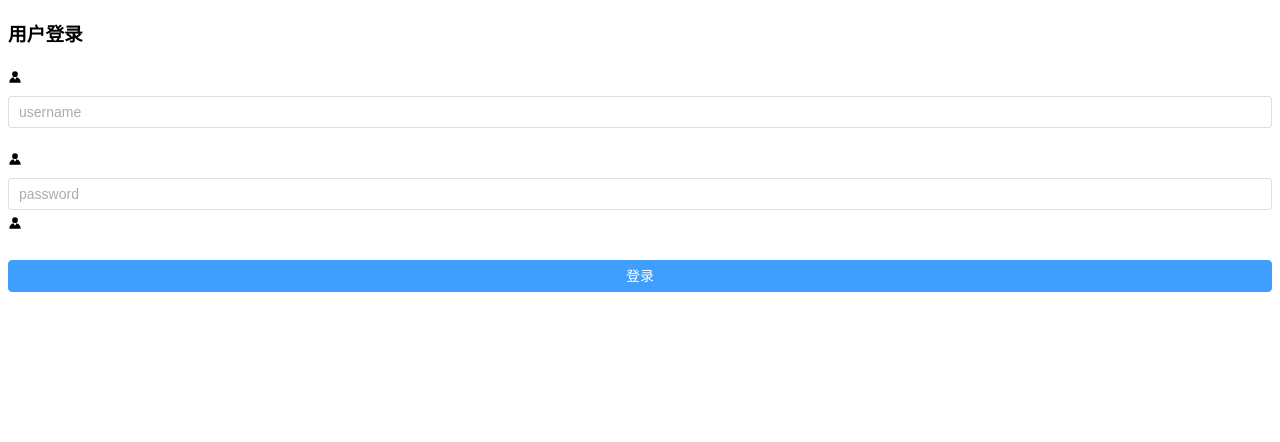
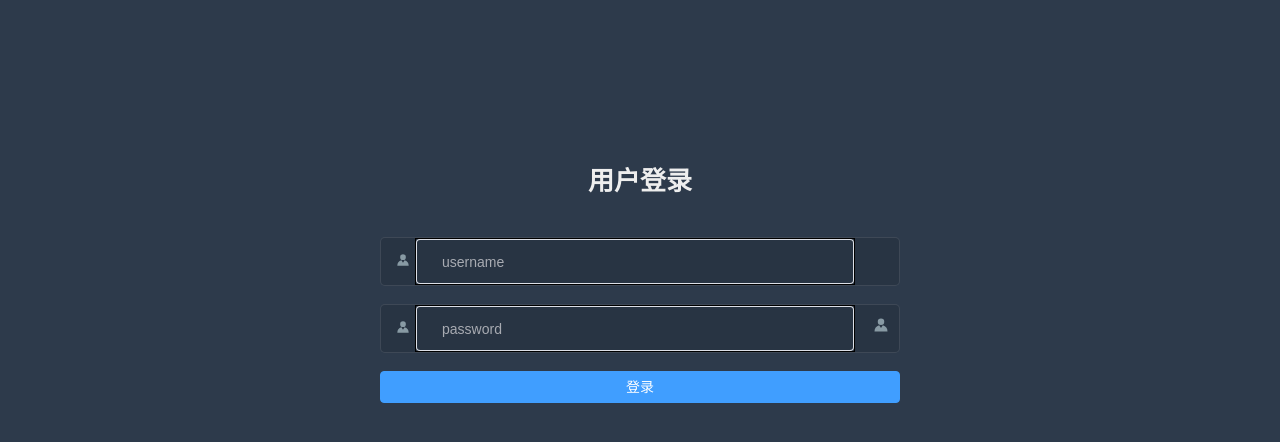
Before and after one commit to xing-6464/template-vue, a Vue app: page /#/login in a window 1280 px wide. Shown: the top 442 px of the page. Built offline with nearby package versions, Linux system fonts and the light colour scheme.

Commit message:
完成登录页面样式

```diff
--- a/src/main.ts
+++ b/src/main.ts
@@ -8,7 +8,7 @@
 import App from './App.vue'
 import router from './router'
 
-// import './assets/main.css'
+import '@/styles/index.scss'
 
 const app = createApp(App)
 
--- /dev/null
+++ b/src/styles/index.scss
@@ -0,0 +1,58 @@
+// @import './variables.scss';
+// @import './mixin.scss';
+// @import './sidebar.scss';
+// @import './element.scss';
+// @import './transition.scss';
+// @import './update-element.scss';
+
+html,
+body {
+  height: 100%;
+  margin: 0;
+  padding: 0;
+  -moz-osx-font-smoothing: grayscale;
+  -webkit-font-smoothing: antialiased;
+  text-rendering: optimizeLegibility;
+  font-family: Helvetica Neue, Helvetica, PingFang SC, Hiragino Sans GB, Microsoft YaHei, Arial,
+    sans-serif;
+}
+
+#app {
+  height: 100%;
+}
+
+*,
+*:before,
+*:after {
+  box-sizing: inherit;
+  margin: 0;
+  padding: 0;
+}
+
+a:focus,
+a:active {
+  outline: none;
+}
+
+a,
+a:focus,
+a:hover {
+  cursor: pointer;
+  color: inherit;
+  text-decoration: none;
+}
+
+div:focus {
+  outline: none;
+}
+
+.clearfix {
+  &:after {
+    visibility: hidden;
+    display: block;
+    font-size: 0;
+    content: ' ';
+    clear: both;
+    height: 0;
+  }
+}
--- a/src/views/login/Login.vue
+++ b/src/views/login/Login.vue
@@ -11,7 +11,7 @@
             <Avatar />
           </el-icon>
         </span>
-        <el-input placeholder="username" name="username" type="text"></el-input>
+        <el-input placeholder="username" v-model="username" name="username"></el-input>
       </el-form-item>
       <!-- password -->
       <el-form-item>
@@ -21,7 +21,7 @@
           </el-icon>
         </span>
         <el-input placeholder="password" name="password"></el-input>
-        <span class="svg-pwd">
+        <span class="show-pwd">
           <el-icon>
             <Avatar />
           </el-icon>
@@ -35,8 +35,113 @@
 </template>
 
 <script lang="ts" setup>
+import { ref } from 'vue'
 import { Avatar } from '@element-plus/icons-vue'
-
+const username = ref('')
 </script>
 
-<style lang="scss" scoped></style>
+<style lang="scss" scoped>
+$bg: #2d3a4b;
+$dark_gray: #889aa4;
+$light_gray: #eee;
+$cursor: #fff;
+
+.login-container {
+  min-height: 100%;
+  width: 100%;
+  background-color: $bg;
+  overflow: hidden;
+
+  .login-form {
+    position: relative;
+    width: 520px;
+    max-width: 100%;
+    padding: 160px 35px 0;
+    margin: 0 auto;
+    overflow: hidden;
+
+    ::v-deep .el-form-item {
+      border: 1px solid rgba(255, 255, 255, 0.1);
+      background: rgba(0, 0, 0, 0.1);
+      border-radius: 5px;
+      color: #454545;
+    }
+
+    ::v-deep .el-input {
+      // display: inline-block;
+      height: 47px;
+      width: 85%;
+      border: 1px solid rgba(0, 0, 0, 1);
+
+      .el-input__wrapper {
+        background: transparent;
+
+        input {
+          // background: transparent;
+          border: none;
+          -webkit-appearance: none;
+          border-radius: 1px;
+          padding: 12px 5px 12px 15px;
+          color: $light_gray;
+          height: 47px;
+          caret-color: $cursor;
+        }
+      }
+    }
+
+  }
+
+  .tips {
+    font-size: 16px;
+    line-height: 28px;
+    color: #fff;
+    margin-bottom: 10px;
+
+    span {
+      &:first-of-type {
+        margin-right: 16px;
+      }
+    }
+  }
+
+  .svg-container {
+    padding: 6px 5px 6px 15px;
+    color: $dark_gray;
+    vertical-align: middle;
+    display: inline-block;
+  }
+
+  .title-container {
+    position: relative;
+
+    .title {
+      font-size: 26px;
+      color: $light_gray;
+      margin: 0px auto 40px auto;
+      text-align: center;
+      font-weight: bold;
+    }
+
+    ::v-deep .lang-select {
+      position: absolute;
+      top: 4px;
+      right: 0;
+      background-color: white;
+      font-size: 22px;
+      padding: 4px;
+      border-radius: 4px;
+      cursor: pointer;
+    }
+  }
+
+  .show-pwd {
+    position: absolute;
+    right: 10px;
+    top: 7px;
+    font-size: 16px;
+    color: $dark_gray;
+    cursor: pointer;
+    user-select: none;
+  }
+}
+</style>
```
